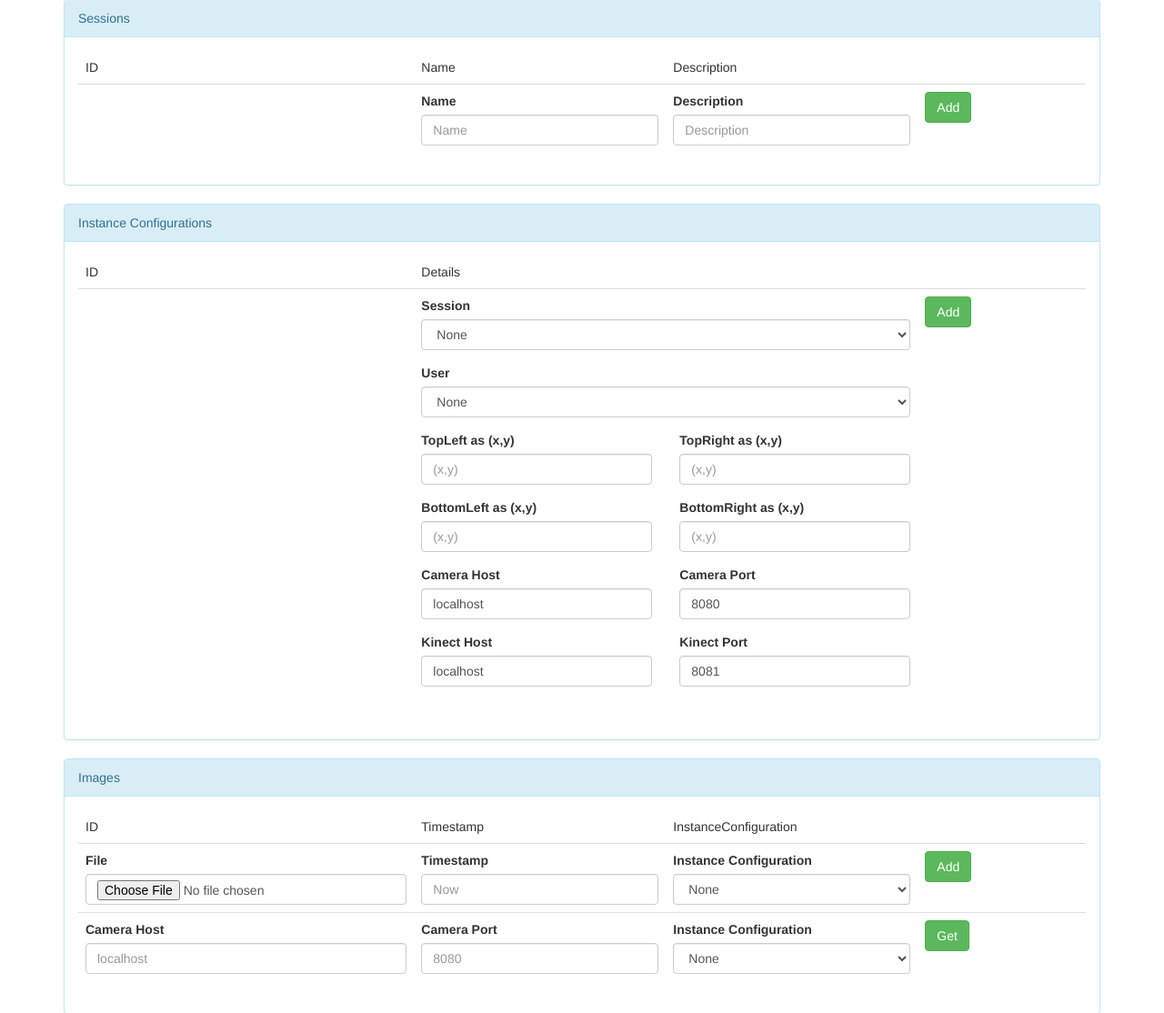
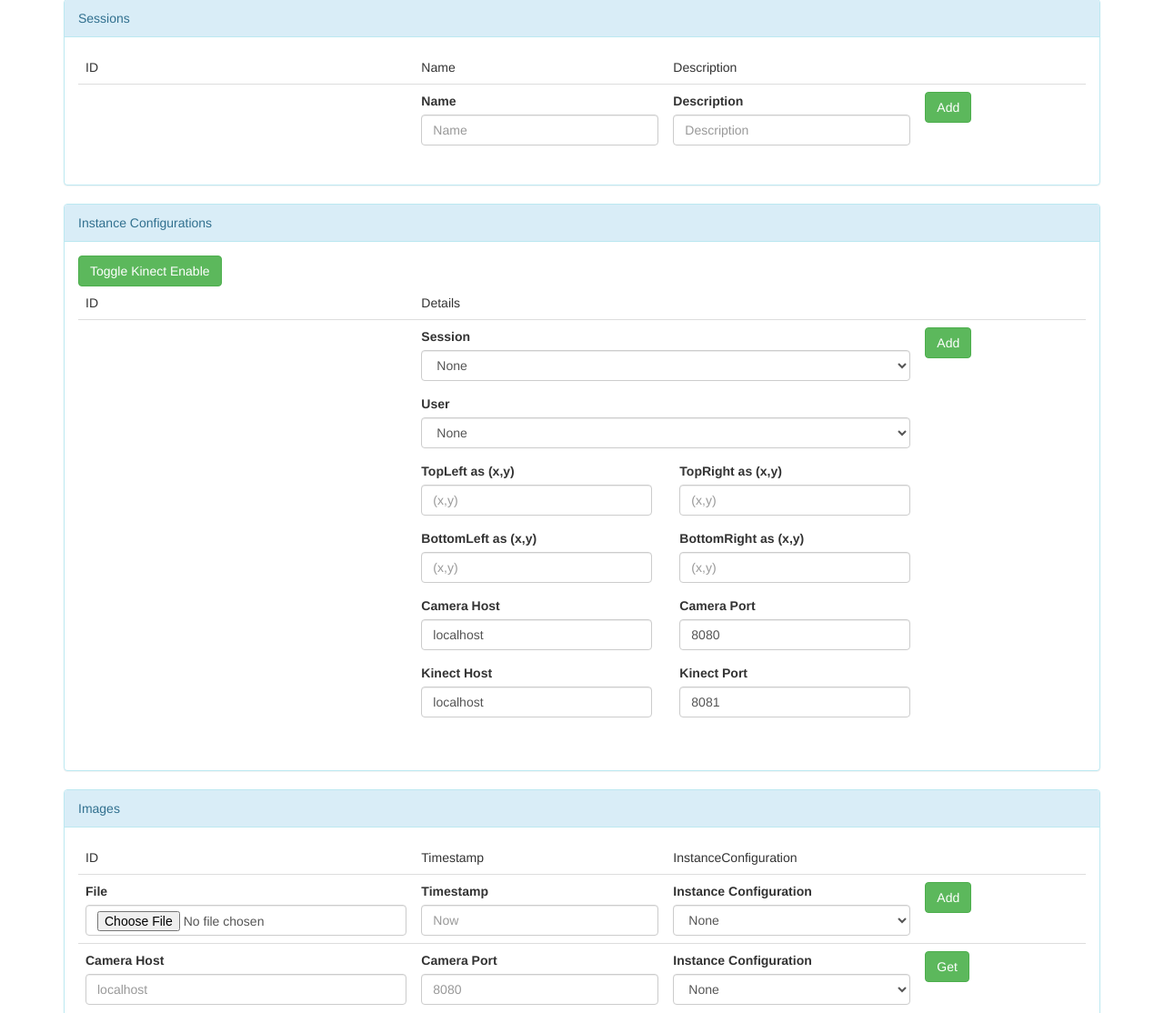
Before and after one commit to njdart/Minority-Report, a Flask app: page /debug in a window 1280 px wide. Shown: the part 677-1791 px from the top of the page at 91% size. Run offline with Flask 2, Linux system fonts and the light colour scheme; some libraries are stand-ins or nearby versions; some web fonts are replaced.

Commit message:
Added toggle kinect enable button and socket emit message

```diff
--- a/src/server/static/js/debug/instanceConfiguration.js
+++ b/src/server/static/js/debug/instanceConfiguration.js
@@ -247,6 +247,10 @@ $(function() {
         socket.emit('calibrate_instance_configuration', id);
     });
 
+    $(document).on('click', '.toggle-kinect-enable', function() {
+        socket.emit('toggle_kinect_enable');
+    });
+
     socket.on('calibrate_instance_configuration', function(instanceConfiguration) {
         calibrationOverlay.css('visibility', 'hidden')
         updateInstanceConfigRow(instanceConfiguration);
--- a/src/server/templates/debug.html
+++ b/src/server/templates/debug.html
@@ -182,6 +182,9 @@
       <div class="panel panel-info">
         <div class="panel-heading">Instance Configurations</div>
         <div class="panel-body">
+          <div>
+            <button type="button" class="btn btn-success toggle-kinect-enable">Toggle Kinect Enable</button>
+          </div>
           <table class="table table-hover">
             <thead>
               <tr>
```
